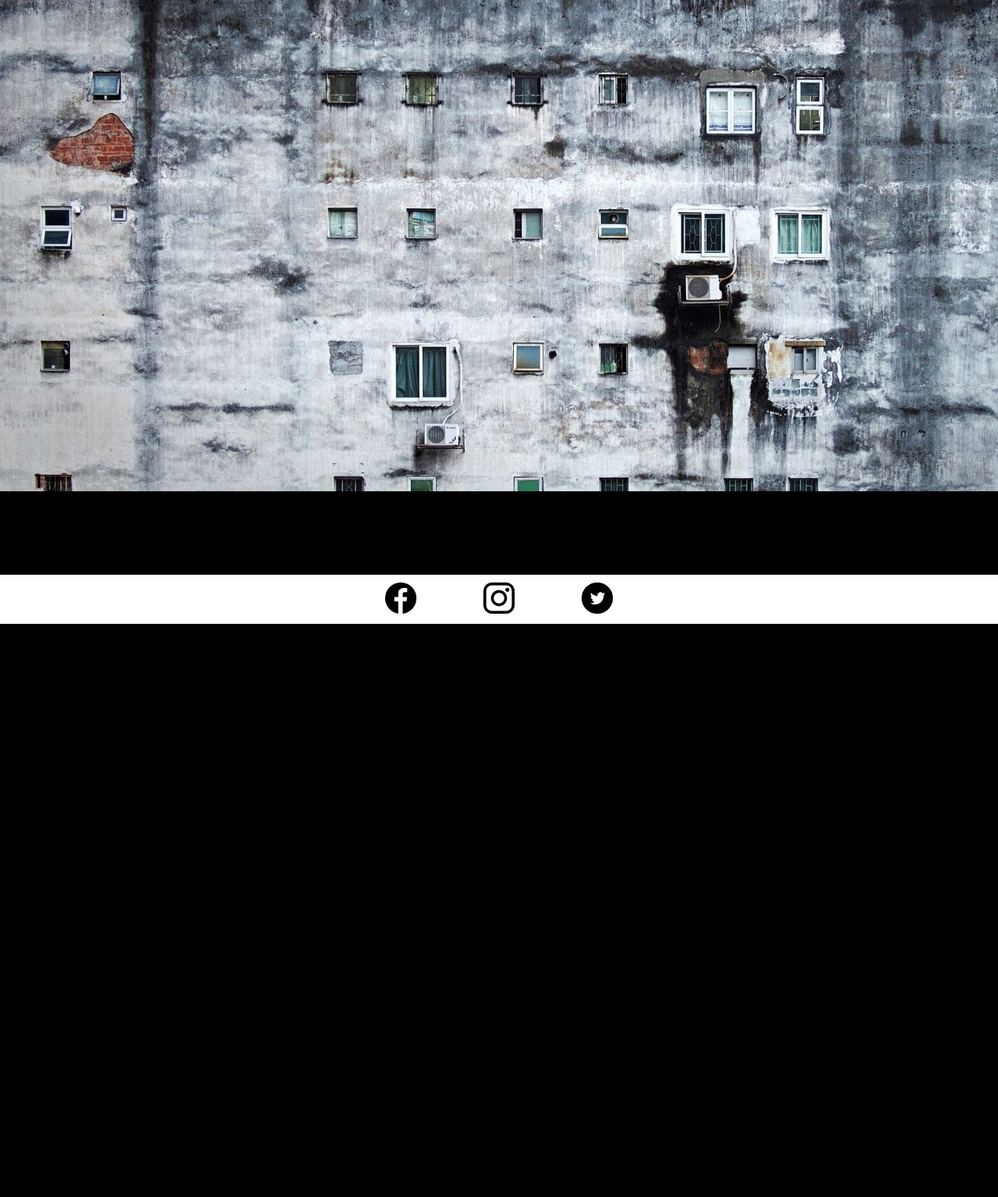
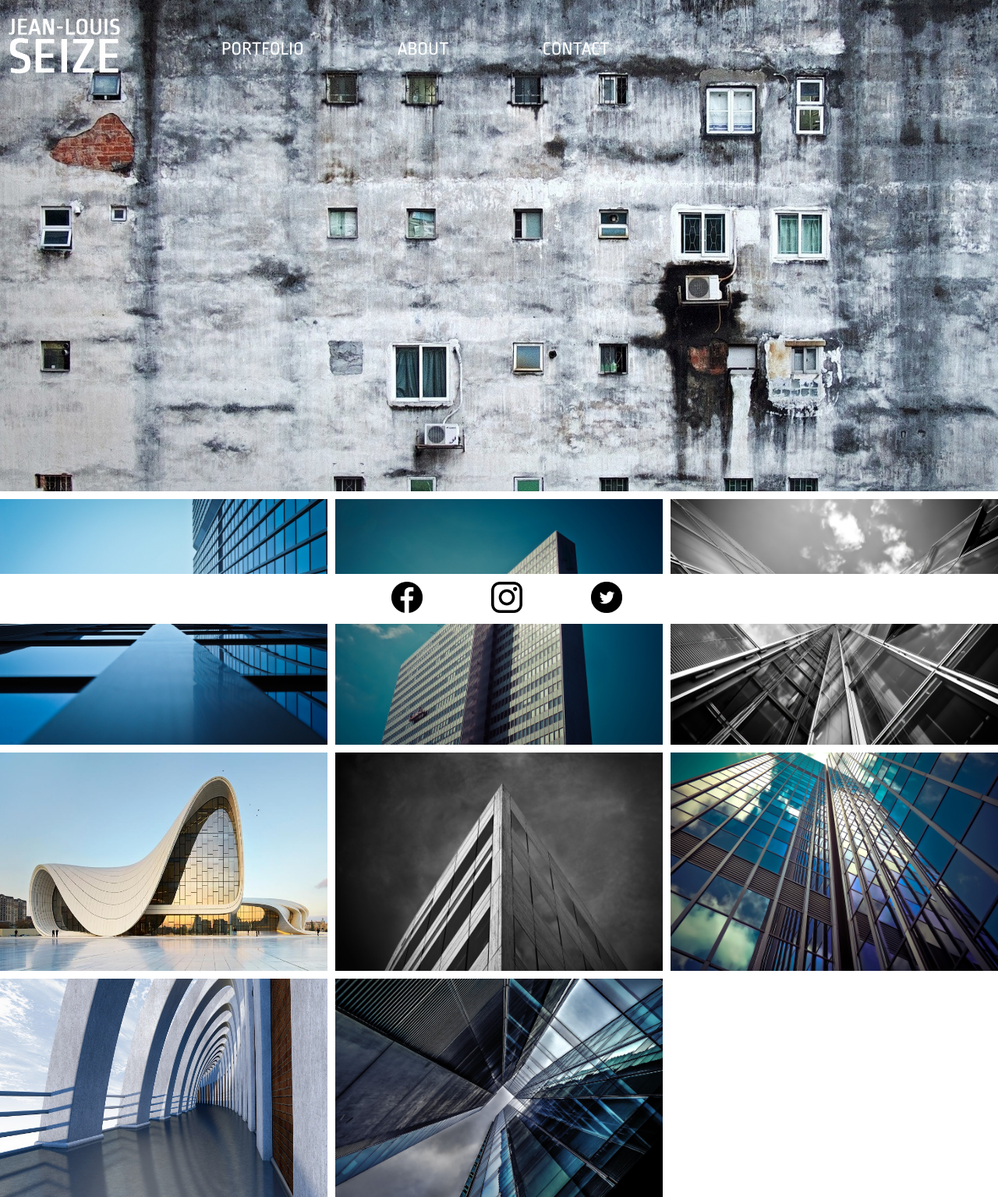
Before and after one commit to gaetan-cordonnier/wcsProject1, a plain HTML site: page portfolio.html in a window 1280 px wide. Shown: the whole page at 78% size. Before the commit the page ends 800 px from the top, so only its background shows below. Drawn offline with Linux system fonts and the light colour scheme.

Commit message:
ajout d'une galerie avec grid et fixé le footer en bas de l'ecran

```diff
--- a/footer.css
+++ b/footer.css
@@ -1,7 +1,7 @@
 /*________________Footer____________________*/
 
 .icons{
-    width: 40px;dev
+    width: 40px;
 }
 body{
     min-height: 100vh;
@@ -9,7 +9,10 @@ body{
     flex-direction: column;
 }
 footer{
-    position: relative;
+    position: fixed;
+    bottom: 0px;
+    left: 0px;
+    width: 100%;
     z-index: 3;
     margin-top: auto;
 
@@ -17,6 +20,8 @@ footer{
     padding: 10px;
     display: flex;
     justify-content: center;
+    align-items: flex-end;
+
 }
 
 .iconcontainer{
--- a/portfolio.css
+++ b/portfolio.css
@@ -1,6 +1,4 @@
-*{
-    box-sizing: border-box;
-}
+
 .imgSlider{
     width: 100%;
 
@@ -13,6 +11,7 @@ div#slider {
 }
 #slider figure {
     position: relative;
+    z-index: 1;
     width: 500%;
     margin: 0;
     padding: 0;
@@ -37,7 +36,7 @@ div#slider {
     50% { left: -200%; }
     70% { left: -200%; }
     75% { left: -300%; }
-    95% { left: -300%; }
+    90% { left: -300%; }
     100% { left: -400%; }
   }
   div#slider figure {
@@ -50,3 +49,14 @@ div#slider {
     text-align: left;
     animation: 25s slidy infinite;
   }
+  .bloc-container {
+    display: grid;
+    text-align: center;
+    grid-template-columns: 1fr 1fr 1fr;
+    grid-gap: 10px;
+    margin-top: 10px;
+  }
+  .block{
+      width: 100%;
+      height: 100%;
+  }
--- a/portfolio.html
+++ b/portfolio.html
@@ -1,18 +1,32 @@
 <!DOCTYPE html>
 <html lang="en">
     <head>
-            <meta charset="UTF-8">
-            <title>Nom Du Photographe</title>
+           <meta charset="UTF-8">
+           <title>JEAN-LOUIS SEIZE</title>
             <meta name="viewport" content="width=device-width, initial-scale=1.0">
             <meta name="author" content="Amélie Sarah Gaëtan & Jérémy">
             <meta name="description" content="Photographer Portfolio">
+            <link rel="shortcut icon" href="https://emojipedia-us.s3.dualstack.us-west-1.amazonaws.com/thumbs/160/twitter/259/camera_1f4f7.png">
+            <link href="https://fonts.googleapis.com/css2?family=Ropa+Sans&display=swap" rel="stylesheet">
             <link rel="stylesheet" href="reset.css">
             <link rel="stylesheet" href="style.css">
             <link rel="stylesheet" href="portfolio.css">
             <link rel="stylesheet" href="footer.css">
+            <link rel="stylesheet" href="header.css">
     </head>
     <body>
         <header>
+          <div class="logo">
+            <img src="public/jlsLogo.png" alt="Jean-Louis Seize Logo">
+        </div>
+    <nav>
+        <ul>
+            <li>Portfolio</li>
+            <li>About</li>
+            <li>Contact</li>
+        </ul>
+
+    </nav>
 
         </header>
         <nav>
@@ -22,7 +36,7 @@
 
             <div id="slider">
                 <figure>
-                    <img src= "photos/slider/poverty-1148934_1920.jpg" class= "imgSlider" alt=""/>
+                    <img src= "photos/slider/poverty-1148934_1920.jpg" class= "imgSlider" alt="image frontal architecture"/>
                     <img src= "photos/slider/architecture-1079806_1920.jpg" class= "imgSlider" alt=""/>
                     <img src= "photos/slider/architecture-839362_1920.jpg" class= "imgSlider" alt=""/>
                     <img src= "photos/slider/city-4991094_1920.jpg " class= "imgSlider" alt=""/>
@@ -30,6 +44,29 @@
 
                 </figure>
             </div>
+
+            <div class="bloc-container">
+              <img src= "public/architecture-1048092_1920.jpg" class= "block" alt=""/>
+              <img src= "public/architecture-1359707_1920.jpg" class= "block" alt=""/>
+              <img src= "public/architecture-1727807_1920.jpg" class= "block" alt=""/>
+              <img src= "public/a2c35a4363b8c73111a4266d53514ed9.jpg" class= "block" alt=""/>
+              <img src= "public/architecture-1914309_1920.jpg" class= "block" alt=""/>
+              <img src= "public/architecture-2256489_1920.jpg" class= "block" alt=""/>
+              <img src= "public/architecture-3357028_1920.jpg" class= "block" alt=""/>
+              <img src= "public/architecture-1868272_1920.jpg" class= "block" alt=""/>
+
+
+            </div>
+
+
+
+
+
+
+
+
+
+
 
 
 
--- a/style.css
+++ b/style.css
@@ -1,6 +1,5 @@
    body {
         font-family: 'Ropa Sans', sans-serif;
-        background-color: black;
     }
 
     /*_________________Main_____________________*/
@@ -10,6 +9,6 @@
         z-index: 1;
         width: 100%;
         height: 50%;
-        background-image: url("/public/main.jpg");
+
     }
     /*________________Footer____________________*/
```
Also changed, not shown: index.html (+1 -1 lines).
